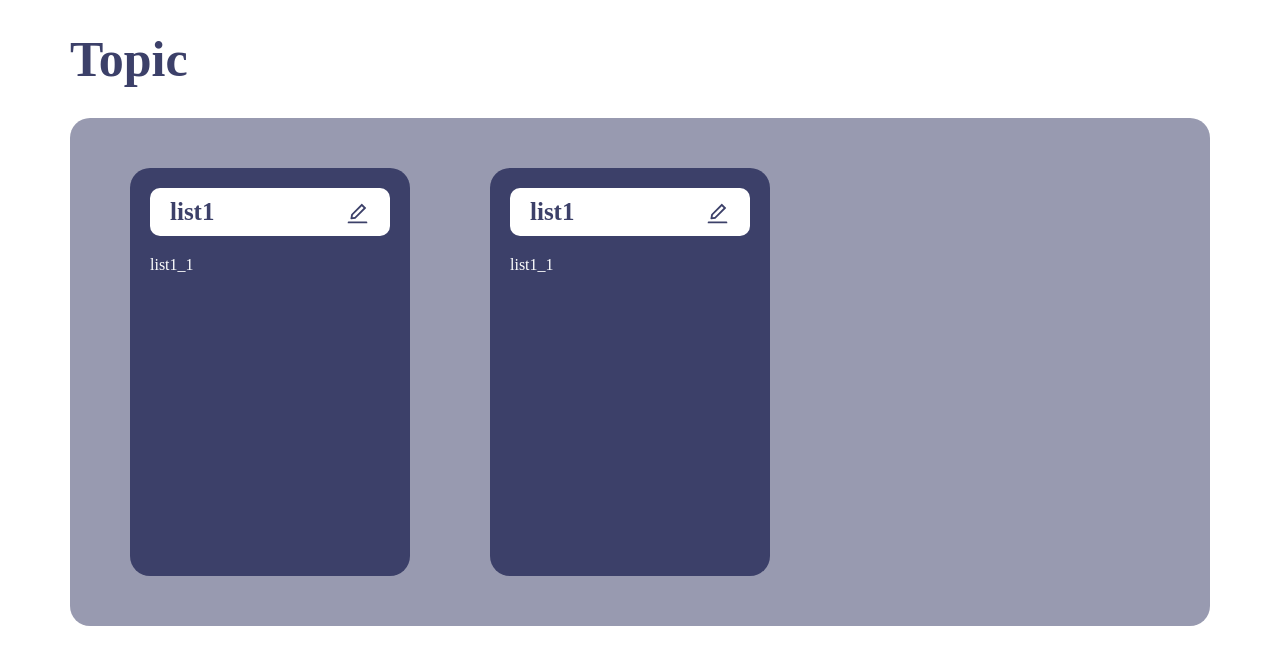
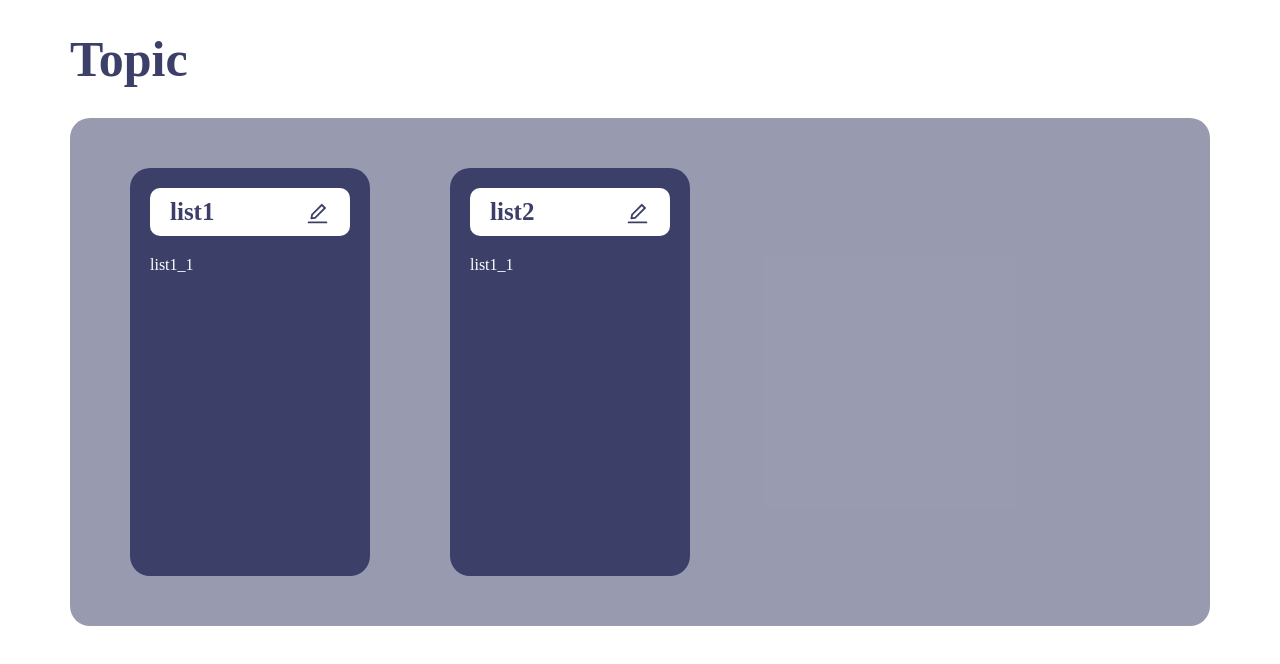
Before and after one commit to zero3062/draw_topic, a React (Create React App) app: page / in a window 1280 px wide. Shown: the top 664 px of the page. Built offline with nearby package versions, Linux system fonts and the light colour scheme.

Commit message:
mainPage styling#3

```diff
--- a/src/App.tsx
+++ b/src/App.tsx
@@ -1,5 +1,6 @@
 import React from 'react';
 import { BrowserRouter as Router, Route, Switch } from 'react-router-dom';
+import 'toastr/build/toastr.min.css';
 
 import MainPage from './component/mainPage';
 
--- a/src/component/mainPage.tsx
+++ b/src/component/mainPage.tsx
@@ -23,8 +23,8 @@ function mainPage() {
       list: [{ id: 1, text: 'list1_1', checked: false }],
     },
     {
-      id: 1,
-      header: 'list1',
+      id: 2,
+      header: 'list2',
       list: [{ id: 1, text: 'list1_1', checked: false }],
     },
   ]);
@@ -37,17 +37,19 @@ function mainPage() {
   const handleHeaderChange = () => {
     const [text, headerIndex] = header;
 
-    if (text !== '') {
+    if (text !== '' && topic.findIndex((obj) => obj.header === text) === -1) {
       setTopic(
         topic.map((item, index) =>
           index === headerIndex ? { ...item, header: text } : item,
         ),
       );
+    } else if (topic.findIndex((obj) => obj.header === text) !== -1) {
+      toastr.error('같은 이름의 주제가 있습니다.');
+    } else if (text === '') {
+      toastr.error('주제를 입력해주세요.');
+    }
 
-      setHeader(['', -1]);
-    } else {
-      toastr.error('header is defined');
-    }
+    setHeader(['', -1]);
   };
 
   return (
--- a/src/style/mainPage.scss
+++ b/src/style/mainPage.scss
@@ -68,32 +68,28 @@ input {
         display: flex;
         flex-direction: row;
         justify-content: space-between;
-        width: 220px;
 
         .topic_header_edit {
           color: rgb(60, 64, 105);
-          margin-top: 3px;
+          margin: 3px 0px 0px 10px;
         }
 
         .topic_header_input {
           font-size: 25px;
-          padding: 5px 20px;
+          padding: 5px 10px;
           border: 3px solid rgb(60, 64, 105);
           border-radius: 10px;
-          width: 120px;
           color: rgb(60, 64, 105);
         }
 
         .topic_header_check {
           color: rgb(60, 64, 105);
-          margin-top: 10px;
-          margin-right: 10px;
+          margin: 10px 0px 0px 10px;
         }
       }
 
       .pad_true {
         padding: 10px 20px;
-        width: 200px;
       }
 
       .topic_li {
@@ -101,8 +97,8 @@ input {
         overflow-y: scroll;
 
         .topic_item {
+          cursor: pointer;
           width: 200px;
-          cursor: pointer;
         }
 
         .on {
```
